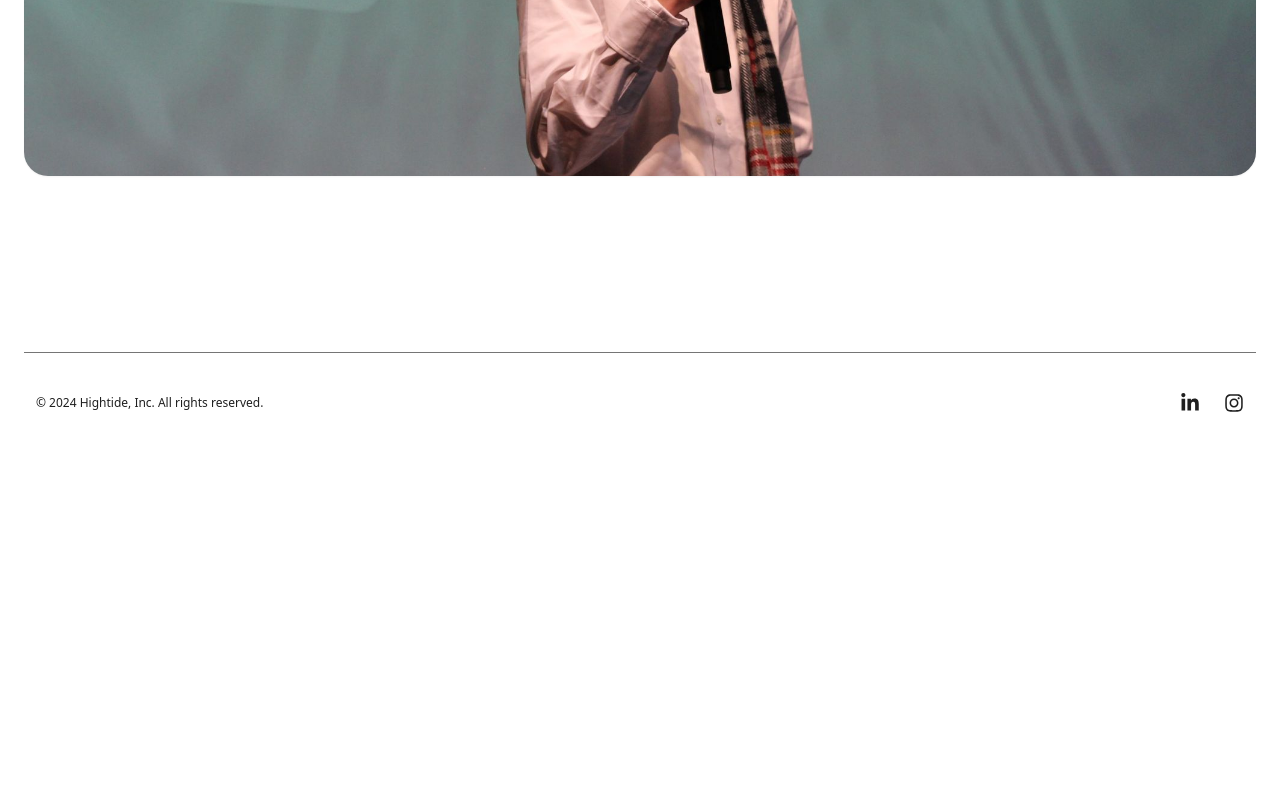
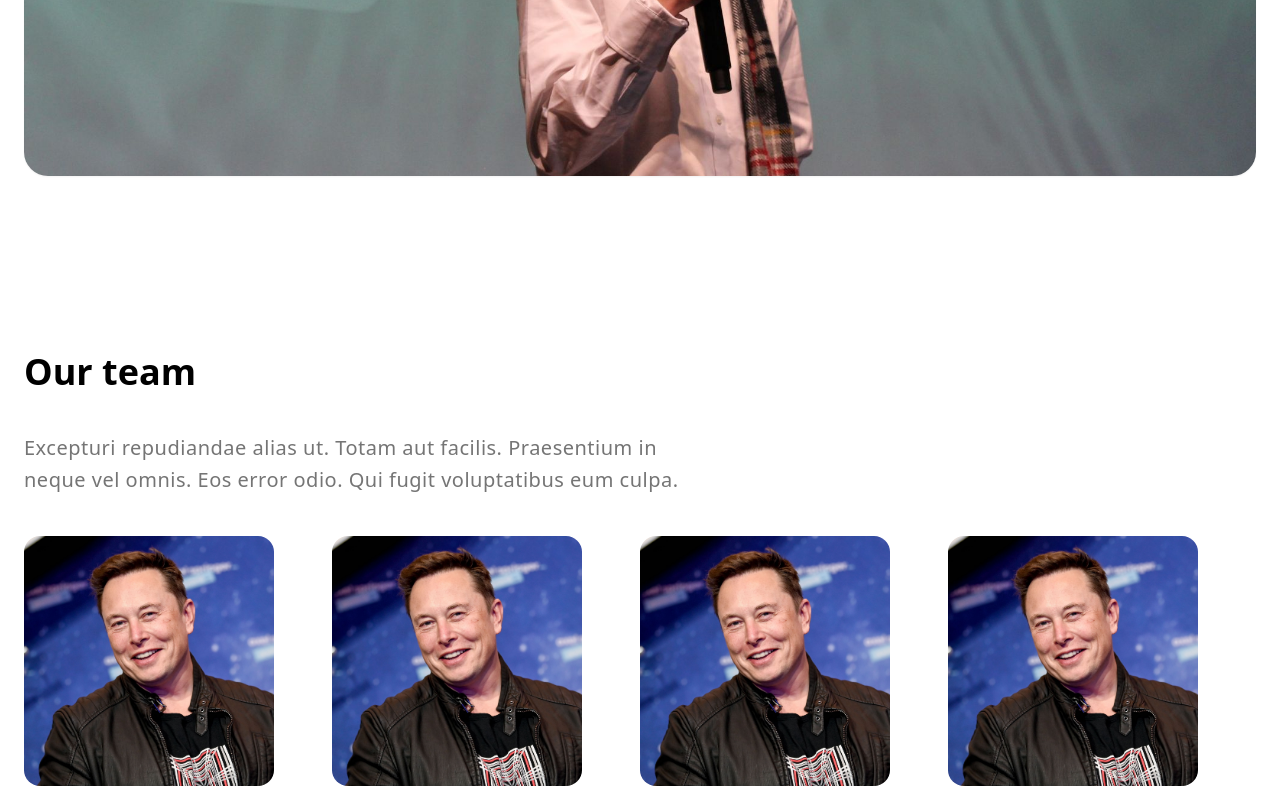
Before and after one commit to tideishigh/hightide, a Next.js app: page /about in a window 1280 px wide. Shown: the part 2000-2797 px from the top of the page. Before the commit the page ends 2453 px from the top, so only its background shows below. Built offline with nearby package versions, Linux system fonts and the light colour scheme.

Commit message:
about team section

```diff
--- a/app/about/page.jsx
+++ b/app/about/page.jsx
@@ -1,4 +1,5 @@
 import Hero from "../components/Hero";
+import TeamCard from "../components/TeamCard";
 import Image from "next/image";
 
 export default function AboutPage() {
@@ -38,6 +39,33 @@ export default function AboutPage() {
           />
         </div>
       </div>
+
+      <div className="max-w-7xl px-6 mx-auto my-44 w-full flex flex-col gap-10">
+        <h3 className="text-4xl font-semibold">Our team</h3>
+        <p className="text-xl text-neutral tracking-wide leading-8 max-w-2xl">Excepturi repudiandae alias ut. Totam aut facilis. Praesentium in neque vel omnis. Eos error odio. Qui fugit voluptatibus eum culpa.</p>
+        <div className="grid grid-col-1 sm:grid-cols-2 md:grid-cols-3 lg:grid-cols-4 justify-between gap-y-10">
+          <TeamCard
+            name="Calvin Nguyen"
+            title="CEO / Founder"
+            imgSrc="/headshot.jpg"
+          />
+          <TeamCard
+            name="Isaiah Aquino"
+            title="Web Developer"
+            imgSrc="/headshot.jpg"
+          />
+          <TeamCard
+            name="Precious Nguyen"
+            title="Markting Director"
+            imgSrc="/headshot.jpg"
+          />
+          <TeamCard
+            name="Jaqy Nguyen"
+            title="Project Manager"
+            imgSrc="/headshot.jpg"
+          />
+        </div>
+      </div>
     </div>
   )
 }
--- a/app/company/page.jsx
+++ /dev/null
@@ -1,7 +0,0 @@
-export default function CompanyPage() {
-  return (
-    <div>
-
-    </div>
-  )
-}
--- a/app/components/CTA.jsx
+++ b/app/components/CTA.jsx
@@ -10,7 +10,7 @@ export default function CTA() {
         <p className="text-center tracking-wide max-w-3xl">Take control of your water consumption with our easy-to-use tracking tool. Monitor your household's water usage in real-time, identify areas of high consumption, and discover opportunities to save.</p>
         <div className="flex items-center gap-6">
           <Link href="" className="inline-flex items-center gap-2 rounded-md bg-primary py-2 px-4 text-sm/6 font-semibold text-white hover:bg-primary-light transition-all duration-200 ease-in-out">Get started</Link>
-          <Link href="" className="inline-flex items-center gap-2 text-sm/6 font-semibold">Learn more <FaArrowRight size={12}/></Link>
+          <Link href="/about" className="inline-flex items-center gap-2 text-sm/6 font-semibold">Learn more <FaArrowRight size={12}/></Link>
         </div>
       </div>
     </div>
--- a/app/components/Header.jsx
+++ b/app/components/Header.jsx
@@ -53,16 +53,7 @@ export default function Header() {
         var elementVisible = 200
         if (elementTop < windowHeight - elementVisible) {
           reveals[i].classList.add("active")
-          Array.from(reveals[i].children).forEach(child => {
-            // setTimeout(() => {
-            //   child.classList.add("reveal")
-            //   child.classList.add("active")
-            // }, 500)
-          })
         }
-        // else {
-        //   reveals[i].classList.remove("active")
-        // }
       }
     }
 
@@ -99,9 +90,6 @@ export default function Header() {
           </a>
           <a href="/features" className={`text-sm font-semibold leading-6 hover:bg-black hover:bg-opacity-10 py-1 px-3 rounded ${scrollTop == 0 && pathname == "/" ? "text-white" : "text-black"}`}>
             Features
-          </a>
-          <a href="/company" className={`text-sm font-semibold leading-6 hover:bg-black hover:bg-opacity-10 py-1 px-3 rounded ${scrollTop == 0 && pathname == "/" ? "text-white" : "text-black"}`}>
-            Company
           </a>
         </PopoverGroup>
         <div className="hidden lg:flex lg:flex-1 lg:justify-end">
@@ -146,12 +134,6 @@ export default function Header() {
                 >
                   Features
                 </a>
-                <a
-                  href="/company"
-                  className="-mx-3 block rounded-lg px-3 py-2 text-base font-medium leading-7 text-black hover:bg-gray-50"
-                >
-                  Company
-                </a>
               </div>
               <div className="py-6">
                 {/* <a
--- /dev/null
+++ b/app/components/TeamCard.jsx
@@ -0,0 +1,18 @@
+import Image from "next/image"
+
+export default function TeamCard({ name, title, imgSrc}) {
+  return (
+    <div className="w-[250px]">
+      <Image
+        alt=""
+        src={imgSrc}
+        height="250"
+        width="250"
+        objectFit="cover"
+        className="rounded-2xl mb-6"
+      />
+      <h4 className="text-xl font-semibold">{name}</h4>
+      <p className="text-neutral">{title}</p>
+    </div>
+  )
+}
```
Also changed, not shown: public/headshot.jpg (added).
